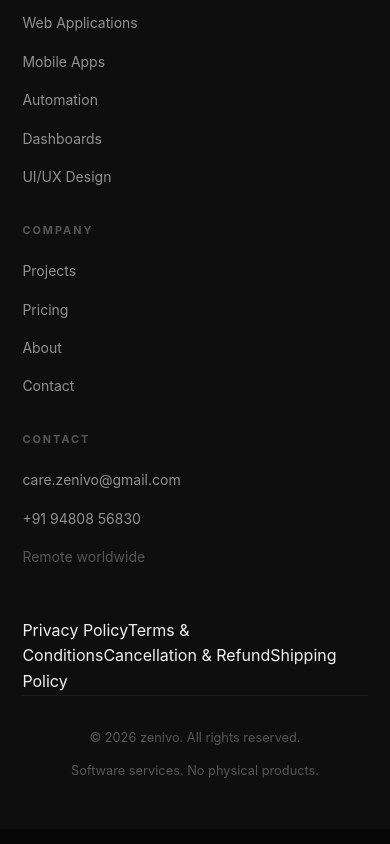
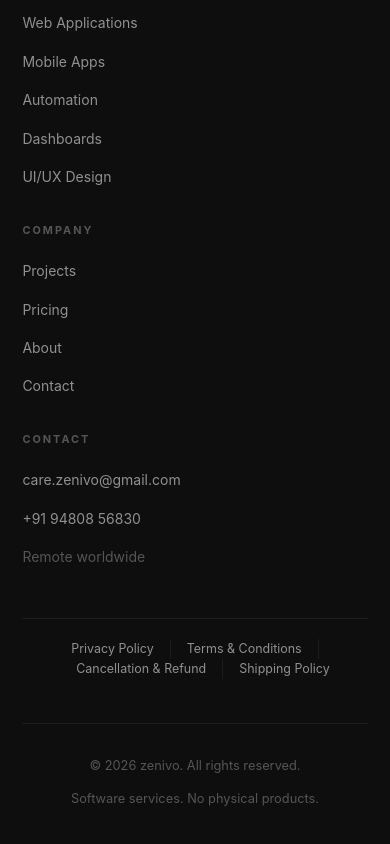
Before and after one commit to Abinav-Kishore/Zenivo-2, a Next.js app: page / in a window 390 px wide. Shown: the part 9275-10119 px from the top of the page. Built offline with nearby package versions, Linux system fonts and the light colour scheme; no server answers.

Commit message:
footer changed

```diff
--- a/app/globals.css
+++ b/app/globals.css
@@ -2478,6 +2478,16 @@
 
 /* Hide all lower-section decorations on mobile */
 @media (max-width: 768px) {
+  .footer-policies {
+    justify-content: flex-start;
+    row-gap: 0.75rem;
+  }
+  .footer-policies a {
+    padding: 0 0.75rem;
+  }
+  .footer-policies a:first-child {
+    padding-left: 0;
+  }
   .about-orb,
   .about-circuit,
   .bigcta-radar,
@@ -2572,6 +2582,32 @@
   transition: color 0.3s;
 }
 .footer-bottom a:hover {
+  color: var(--gold);
+}
+.footer-policies {
+  display: flex;
+  flex-wrap: wrap;
+  justify-content: center;
+  gap: 0;
+  border-top: 1px solid var(--border);
+  padding: 1.25rem 0;
+  margin-bottom: 1.5rem;
+}
+.footer-policies a {
+  padding: 0 1rem;
+  border-right: 1px solid var(--border);
+  color: var(--text-dim);
+  font-size: 0.78rem;
+  transition: color 0.3s;
+}
+.footer-policies a:first-child {
+  padding-left: 0;
+}
+.footer-policies a:last-child {
+  padding-right: 0;
+  border-right: none;
+}
+.footer-policies a:hover {
   color: var(--gold);
 }
 
```
